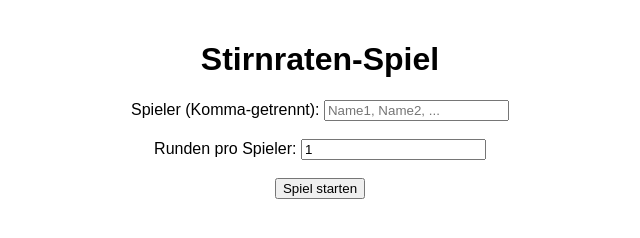
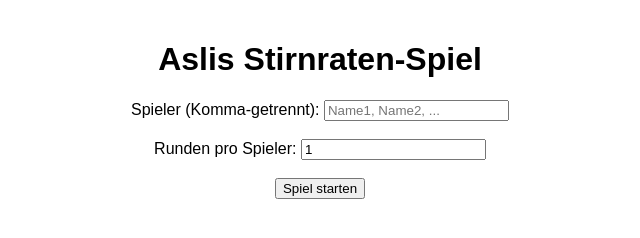
Before and after one commit to Ashley988/Sokoban, a plain HTML site: page index.html in a window 1280 px wide. Shown: the whole page, without its empty margins (320-960 px from the left). Drawn offline with Linux system fonts and the light colour scheme.

Commit message:
Update index.html

```diff
--- a/index.html
+++ b/index.html
@@ -3,13 +3,13 @@
 <head>
   <meta charset="UTF-8">
   <meta name="viewport" content="width=device-width, initial-scale=1.0">
-  <title>Stirnraten-Spiel</title>
+  <title>Aslis Stirnraten-Spiel</title>
   <link rel="stylesheet" href="style.css">
 </head>
 <body>
   <!-- Setup: Spieler und Runden festlegen -->
   <div id="setup">
-    <h1>Stirnraten-Spiel</h1>
+    <h1>Aslis Stirnraten-Spiel</h1>
     <label for="playerNames">Spieler (Komma-getrennt):</label>
     <input type="text" id="playerNames" placeholder="Name1, Name2, ...">
     <br><br>
```
